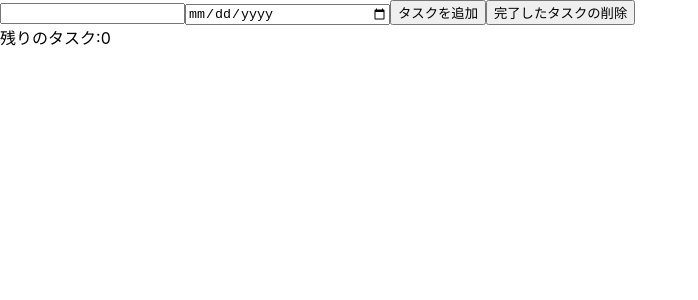
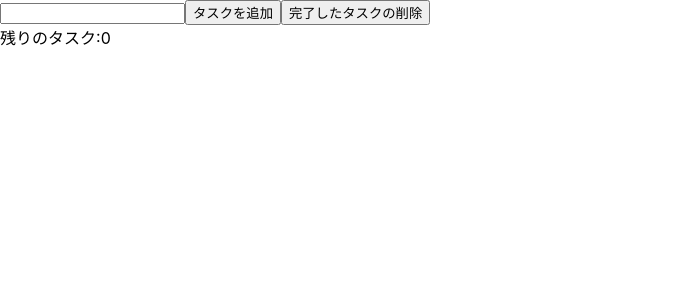
Before and after one commit to Fujiken0705/ReactTodoapp, a React (Create React App) app: page / in a window 1280 px wide. Shown: the top 300 px of the page, without its empty margins (0-698 px from the left). Built offline with nearby package versions, Linux system fonts and the light colour scheme; the HTML template or start-up script is replaced by a standard one.

Commit message:
no message

```diff
--- a/src/App.js
+++ b/src/App.js
@@ -43,16 +43,6 @@ function App() {
     <>
       <TodoList todos = {todos} toggleTodo = {toggleTodo}/>
       <input type="text" ref={todoNameRef} />
-      <input
-              className="col-8 form-control"
-              type="date"
-              name="deadline"
-              value={deadline}
-              placeholder="締切日を選択してください。"
-              style={{ width: "200px" }}
-              onChange={(e) => deadlineChange(e)}
-              required
-            ></input>
       <button onClick={handleAddTodo}>タスクを追加</button>
       <button onClick={handleClear}>完了したタスクの削除</button>
       <div>残りのタスク:{todos.filter((todo) => !todo.completed).length}</div>
```
